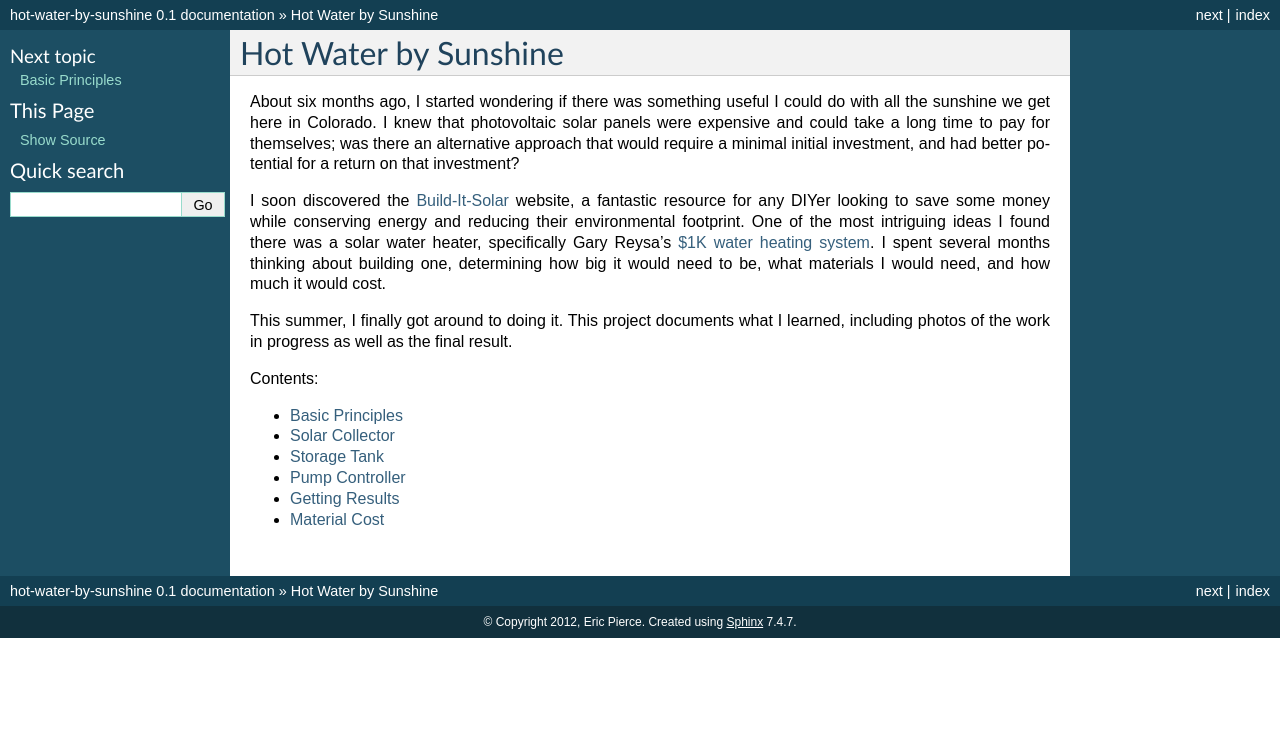
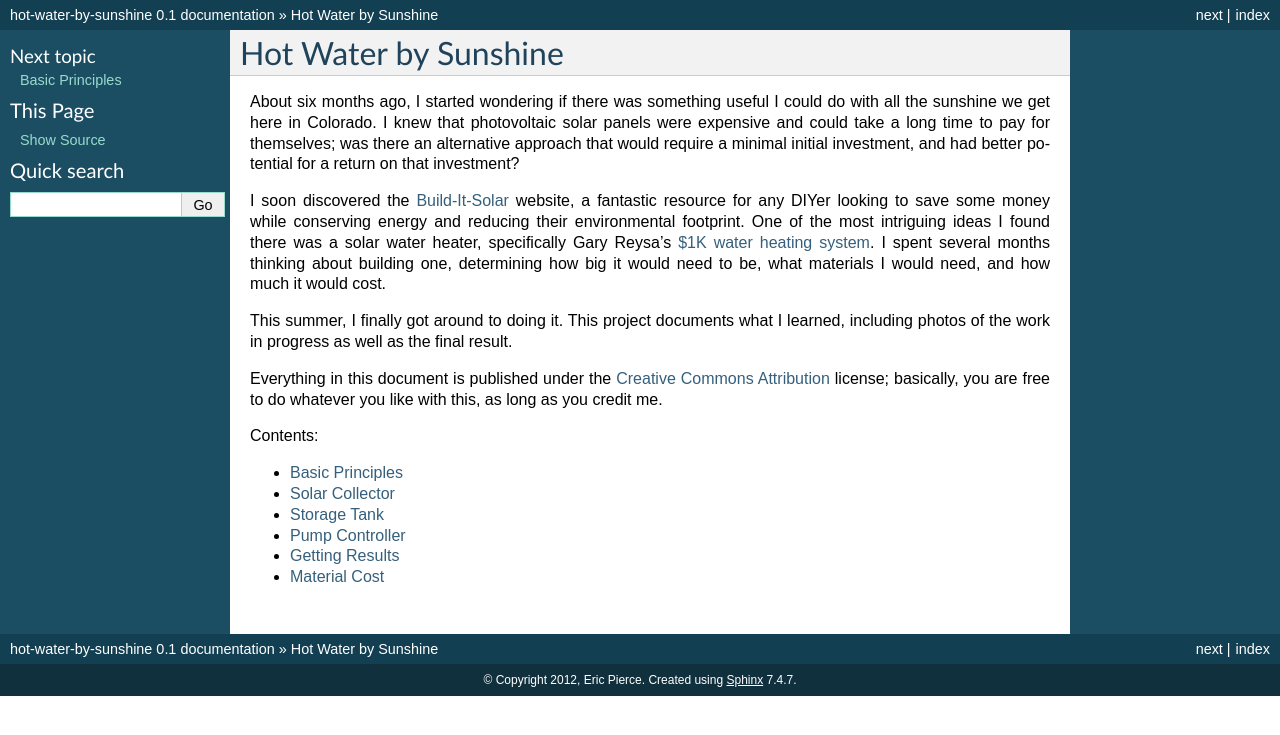
Before and after one commit to wapcaplet/hot-water-by-sunshine, a Sphinx documentation site: the page built from docs/index.rst, in a window 1280 px wide. Shown: the top 735 px of the page. Built offline with Sphinx 7.4.7, drawn with Linux system fonts in a browser that asks for light colours.

Commit message:
CC-Attribution license

```diff
--- a/docs/index.rst
+++ b/docs/index.rst
@@ -17,9 +17,13 @@ need to be, what materials I would need, and how much it would cost.
 This summer, I finally got around to doing it. This project documents what I
 learned, including photos of the work in progress as well as the final result.
 
+Everything in this document is published under the `Creative Commons
+Attribution`_ license; basically, you are free to do whatever you like with
+this, as long as you credit me.
+
 .. _Build-It-Solar: http://www.builditsolar.com/
 .. _$1K water heating system: http://www.builditsolar.com/Experimental/PEXColDHW/Overview.htm
-
+.. _Creative Commons Attribution: http://creativecommons.org/licenses/by/3.0/
 
 Contents:
 
```
Also changed, not shown: README.md (+10 -0 lines).
